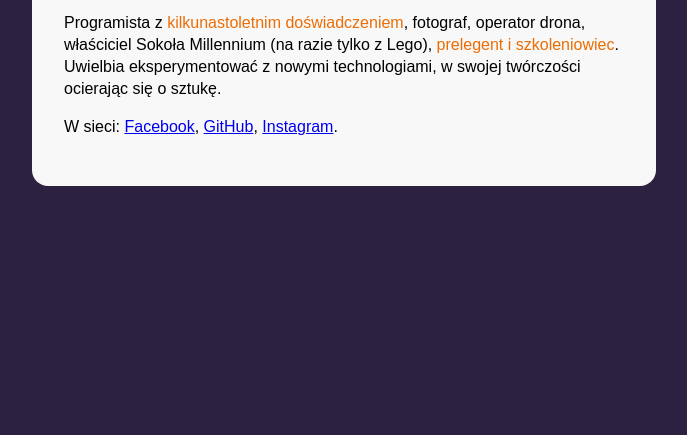
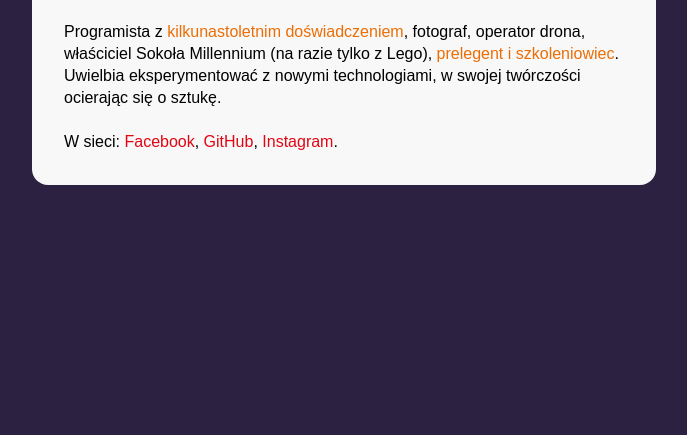
Before and after one commit to mateusz-konczal/business-card, a plain HTML site: page index.html in a window 1280 px wide. Shown: the part 365-800 px from the top of the page, without its empty margins (296-983 px from the left). Drawn offline with Linux system fonts and the light colour scheme.

Commit message:
person content styles

```diff
--- a/index.html
+++ b/index.html
@@ -19,7 +19,7 @@
           <h1 class="person__name">Imię i nazwisko</h1>
           <p class="person__position">stanowisko</p>
         </header>
-        <p class="person__description">
+        <p class="person__description person__description--with-margin">
           Programista z
           <strong class="special">kilkunastoletnim doświadczeniem</strong>,
           fotograf, operator drona, właściciel Sokoła Millennium (na razie tylko
--- a/style.css
+++ b/style.css
@@ -28,6 +28,20 @@ body {
 .person__description {
   font-size: 16px;
   line-height: 22px;
+  margin: 0;
+}
+
+.person__description--with-margin {
+  margin-bottom: 22px;
+}
+
+.person__info {
+  margin-bottom: 24px;
+}
+
+.person__link {
+  color: #e20613;
+  text-decoration: none;
 }
 
 .person__name {
```
